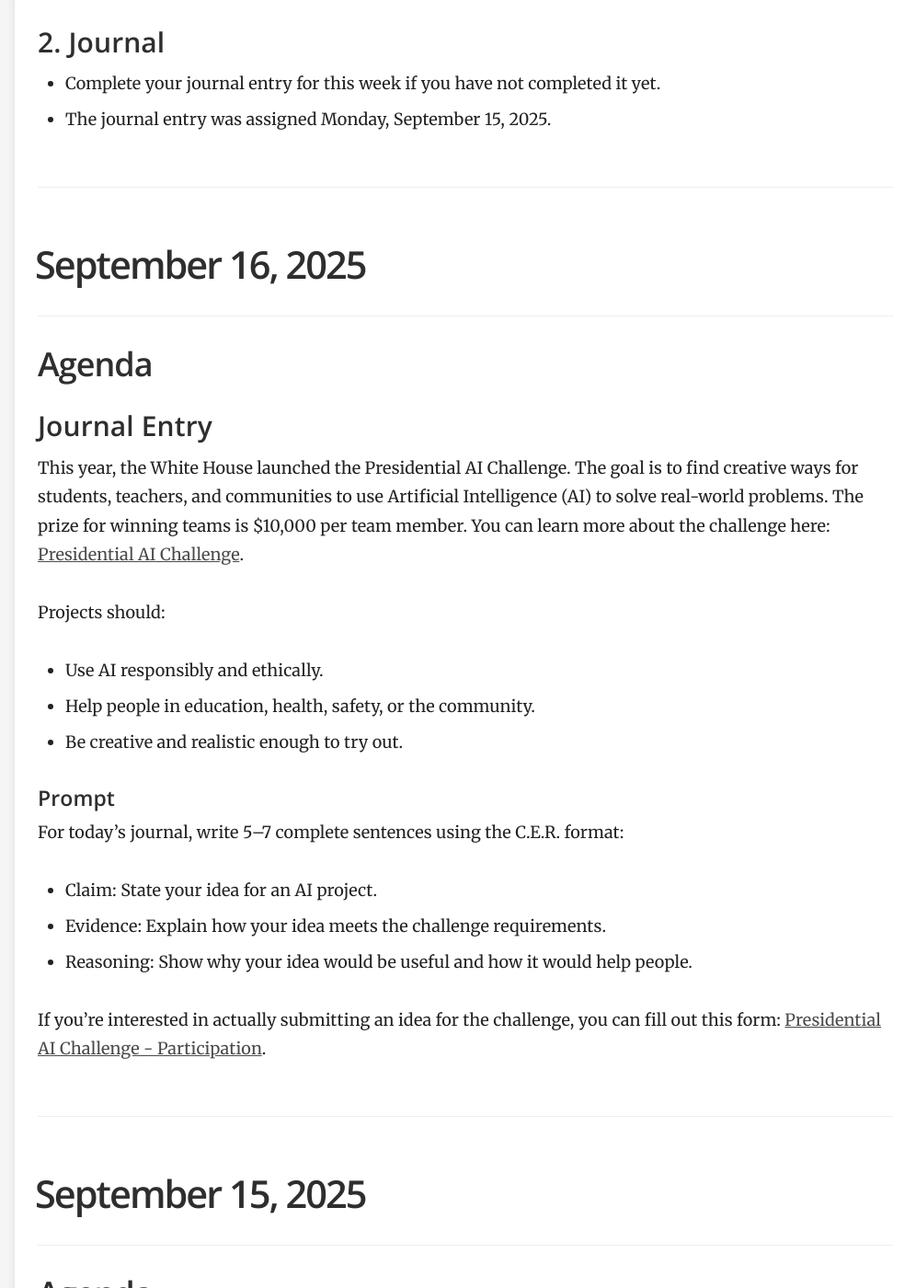
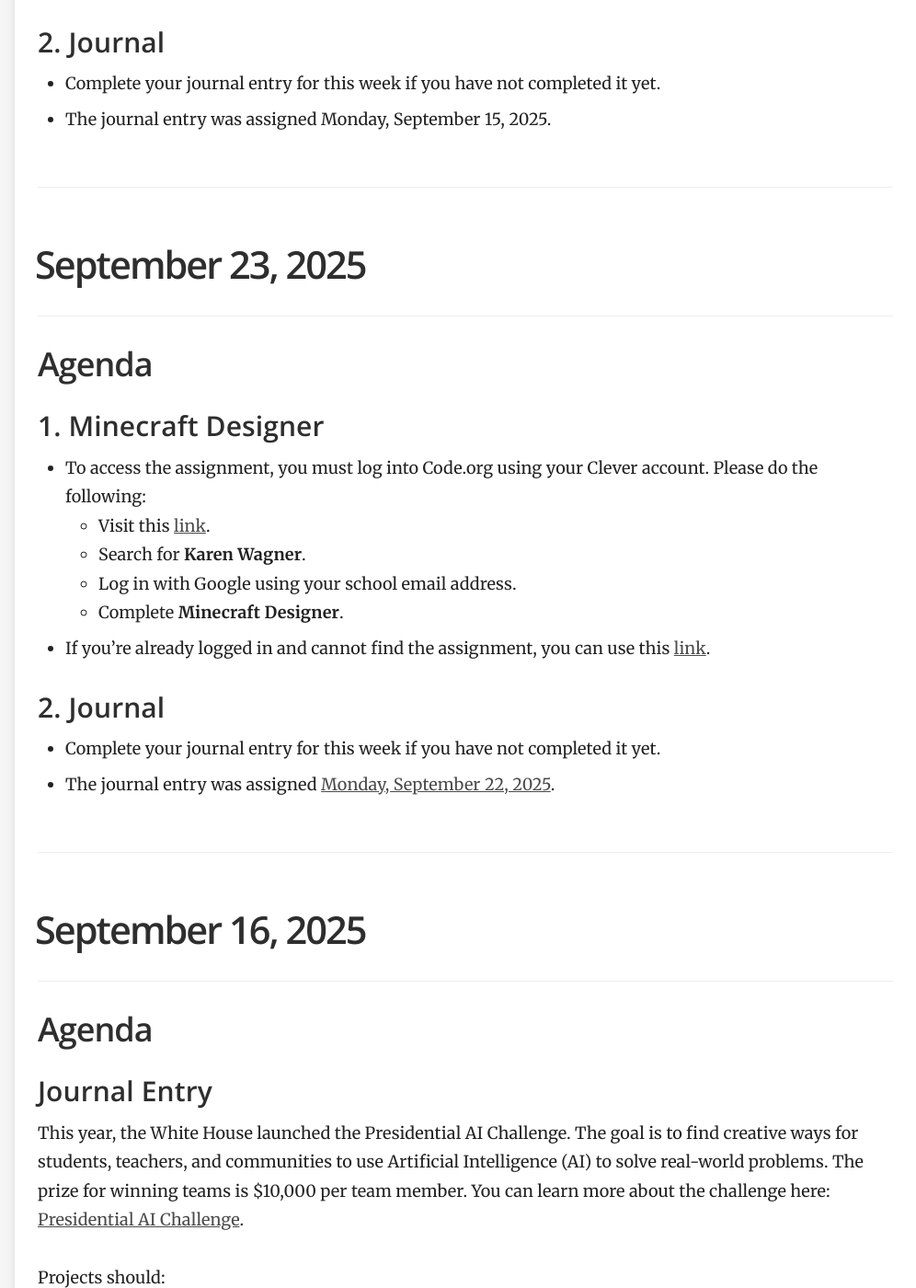
Before and after one commit to mswhitby/classroom, a Jekyll site: the page built from _docs/classes/3rd.md, in a window 1280 px wide and 1400 px high, scrolled down 1460 px. Shown: the whole window at 92% size, without its empty margins (284-1280 px from the left). Built offline with Jekyll 4.4.1, drawn with Linux system fonts in a browser that asks for light colours.

Commit message:
Updated lessons

```diff
--- a/_docs/classes/3rd.md
+++ b/_docs/classes/3rd.md
@@ -42,6 +42,27 @@ Do you think working in a virtual store for real money is a good idea or a bad i
 
 - Complete your journal entry for this week if you have not completed it yet.
 - The journal entry was assigned Monday, September 15, 2025.
+
+----
+
+# September 23, 2025
+
+## Agenda
+
+### 1. Minecraft Designer
+
+- To access the assignment, you must log into Code.org using your Clever account. Please do the following:
+    - Visit this [link](https://clever.com/oauth/district-picker?client_id=2f27405716644a951b23&redirect_uri=https%3A%2F%2Fstudio.code.org%2Fusers%2Fauth%2Fclever%2Fcallback&response_type=code&state=ede33ff61289cf32708a0f54079cdd23e31d0b0a02b0e0e8).
+    - Search for **Karen Wagner**.
+    - Log in with Google using your school email address.
+    - Complete **Minecraft Designer**.
+
+- If you're already logged in and cannot find the assignment, you can use this [link](https://studio.code.org/courses/minecraft/units/1/lessons/1/levels/1).
+
+### 2. Journal
+
+- Complete your journal entry for this week if you have not completed it yet.
+- The journal entry was assigned [Monday, September 22, 2025](https://github.com/mswhitby/WHSTechNotes/blob/main/journal.md#september-22-2025).
 
 ----
 
```
Also changed, not shown: _docs/classes/1st.md (+1 -1 lines), _docs/classes/7th.md (+21 -0 lines).
